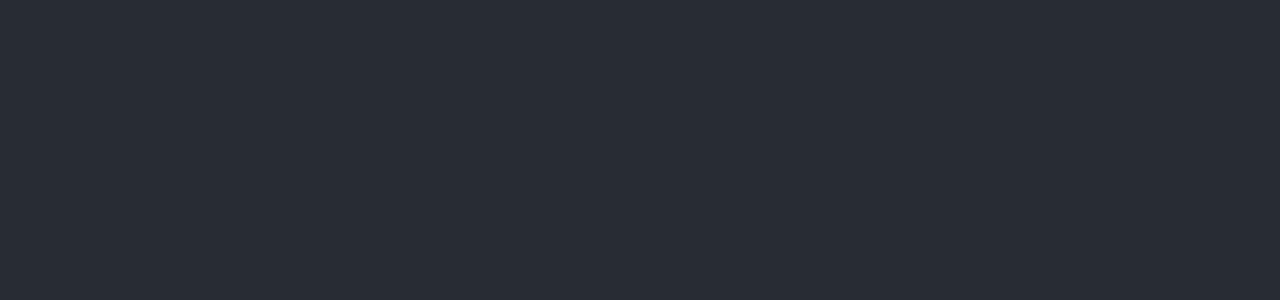
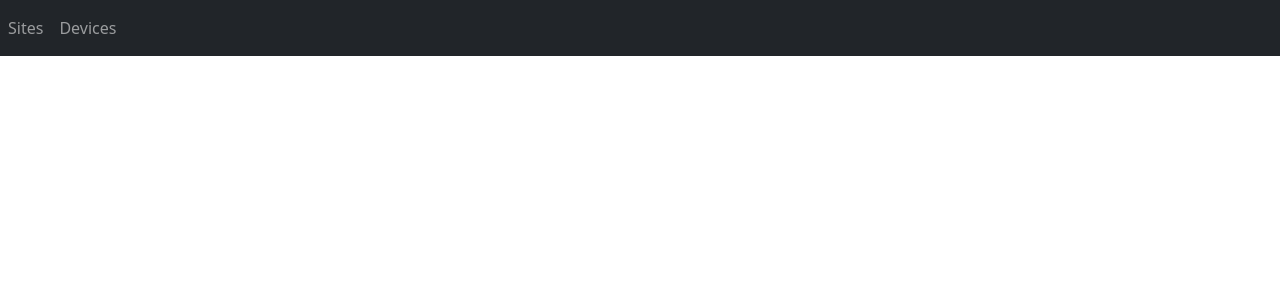
Before and after one commit to kattprinsen/CRUD-react, a React (Create React App) app: page / in a window 1280 px wide. Shown: the top 300 px of the page. Built offline with nearby package versions, Linux system fonts and the light colour scheme.

Commit message:
Added a navbar

```diff
--- a/src/App.js
+++ b/src/App.js
@@ -1,12 +1,37 @@
 import React from 'react';
 import './App.css';
+
+import { Switch, Route, Link } from 'react-router-dom';
 import 'bootstrap/dist/css/bootstrap.min.css';
+
+import { Devices } from './components/Devices';
+import { Sites } from './components/Sites';
+import { Users } from './components/Users';
 
 function App() {
   return (
     <div className="App">
-      <header className="App-header">
-      </header>
+      <nav className="navbar navbar-expand navbar-dark bg-dark">
+        <div className="navbar-nav mr-auto">
+          <li className="nav-item">
+            <Link to={"/sites"} className="nav-link">
+              Sites
+            </Link>
+          </li>
+          <li className="nav-item">
+            <Link to={"/devices"} className="nav-link">
+              Devices
+            </Link>
+          </li>
+        </div>
+      </nav>
+        <div className="container mt-3">
+          <Switch>
+            <Route exact path={["/", "/sites"]} component={Sites} />
+            <Route exact path="/devices" component={Devices} />
+            <Route path="/devices/:id" component={Devices} />
+          </Switch>
+        </div>
     </div>
   );
 }
```
